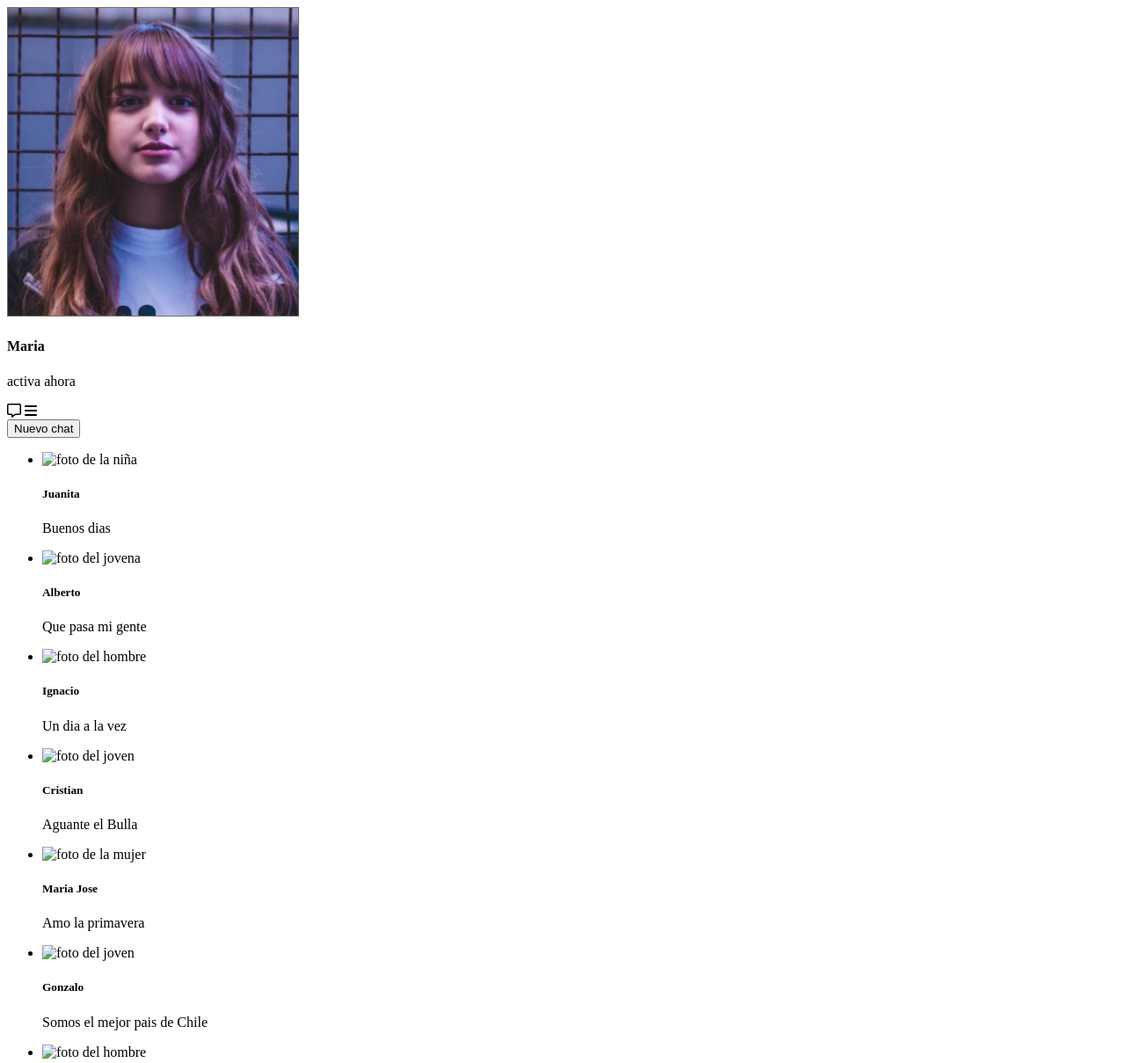
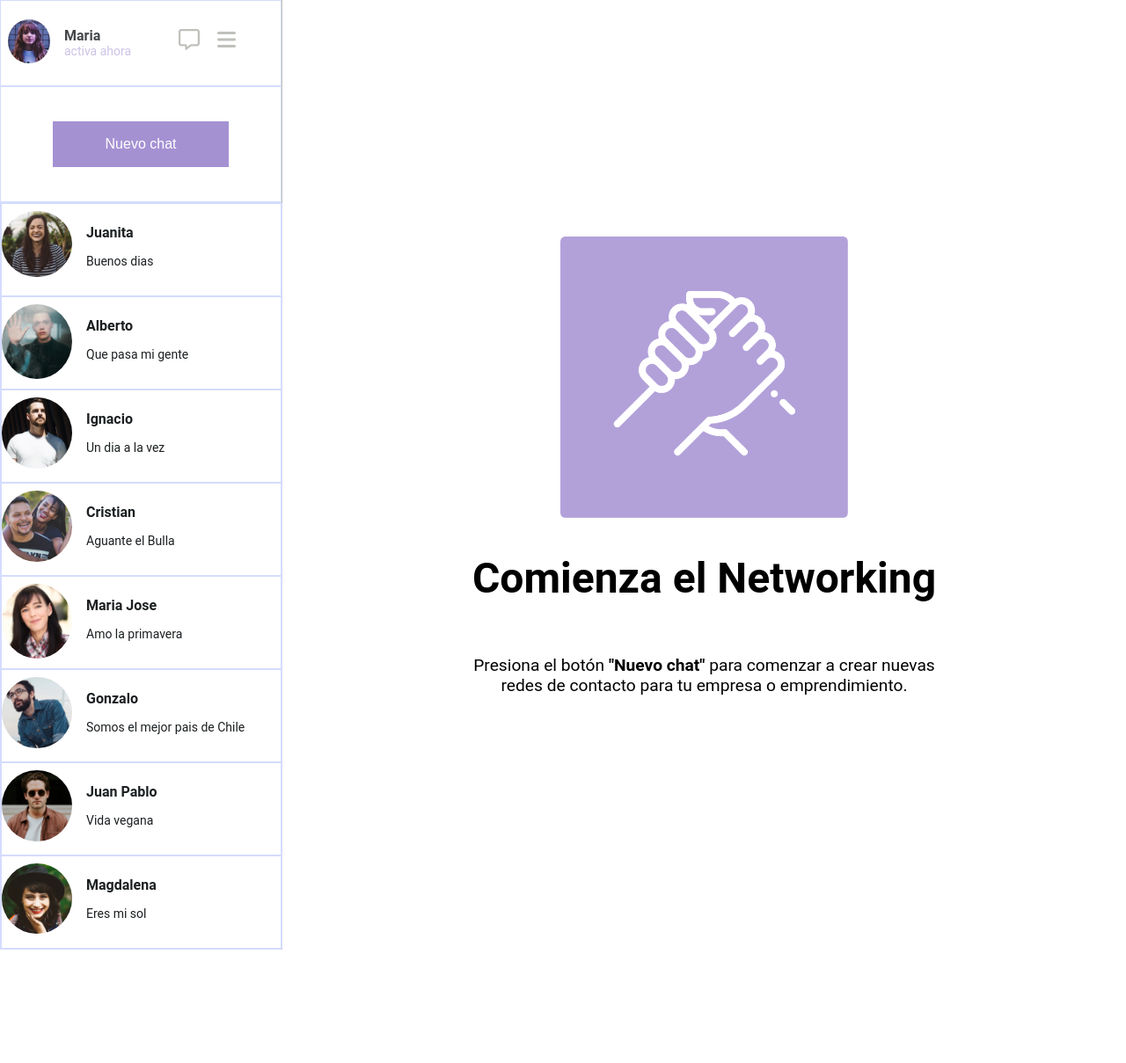
Before and after one commit to JoseQuevedo333/Chat_Contact_Me_SPA, a plain HTML site: page index.html in a window 1280 px wide. Shown: the top 1209 px of the page at 88% size. After the commit the page ends 1080 px from the top, so only its background shows below. Drawn offline with Linux system fonts and the light colour scheme; the site is published under a folder, as on GitHub Pages, so addresses that start at the root find nothing.

Commit message:
third commit

```diff
--- a/index.html
+++ b/index.html
@@ -4,7 +4,7 @@
     <meta charset="UTF-8" />
     <meta name="viewport" content="width=device-width, initial-scale=1.0" />
     <title>Chat</title>
-    <link rel="stylesheet" href="/assets/css/style.css" />
+    <link rel="stylesheet" href="./assets/css/style.css" />
   </head>
   <body>
     <main>
@@ -14,7 +14,7 @@
             <div class="avatar">
               <img
                 id="profile-photo"
-                src="assets/img/Maria.jpg"
+                src="./assets/img/Maria.jpg"
                 alt="foto de la niña"
               />
             </div>
@@ -39,7 +39,7 @@
               <div>
                 <img
                   id="profile-photo1"
-                  src="/assets/img/Juanita.jpg"
+                  src="./assets/img/Juanita.jpg"
                   alt="foto de la niña"
                 />
               </div>
@@ -54,7 +54,7 @@
               <div>
                 <img
                   id="profile-photo1"
-                  src="/assets/img/Alberto.jpg"
+                  src="./assets/img/Alberto.jpg"
                   alt="foto del jovena"
                 />
               </div>
@@ -69,7 +69,7 @@
               <div>
                 <img
                   id="profile-photo1"
-                  src="/assets/img/Ignacio.jpg"
+                  src="./assets/img/Ignacio.jpg"
                   alt="foto del hombre"
                 />
               </div>
@@ -84,7 +84,7 @@
               <div>
                 <img
                   id="profile-photo1"
-                  src="/assets/img/Cristian.jpg"
+                  src="./assets/img/Cristian.jpg"
                   alt="foto del joven"
                 />
               </div>
@@ -99,7 +99,7 @@
               <div>
                 <img
                   id="profile-photo1"
-                  src="/assets/img/Maria_Jose.jpg"
+                  src="./assets/img/Maria_Jose.jpg"
                   alt="foto de la mujer"
                 />
               </div>
@@ -114,7 +114,7 @@
               <div>
                 <img
                   id="profile-photo1"
-                  src="/assets/img/Gonzalo.jpg"
+                  src="./assets/img/Gonzalo.jpg"
                   alt="foto del joven"
                 />
               </div>
@@ -129,7 +129,7 @@
               <div>
                 <img
                   id="profile-photo1"
-                  src="/assets/img/Juan_Pablo.jpg"
+                  src="./assets/img/Juan_Pablo.jpg"
                   alt="foto del hombre"
                 />
               </div>
@@ -144,7 +144,7 @@
               <div>
                 <img
                   id="profile-photo1"
-                  src="/assets/img/Magdalena.jpg"
+                  src="./assets/img/Magdalena.jpg"
                   alt="foto de la joven"
                 />
               </div>
@@ -159,7 +159,7 @@
         </div>
       </aside>
       <section class="chat">
-        <img src="/assets/img/hand.png" alt="" />
+        <img src="./assets/img/hand.png" alt="" />
         <h2>Comienza el Networking</h2>
         <p class="placeholder">
           Presiona el botón <strong>"Nuevo chat"</strong> para comenzar a crear
```
